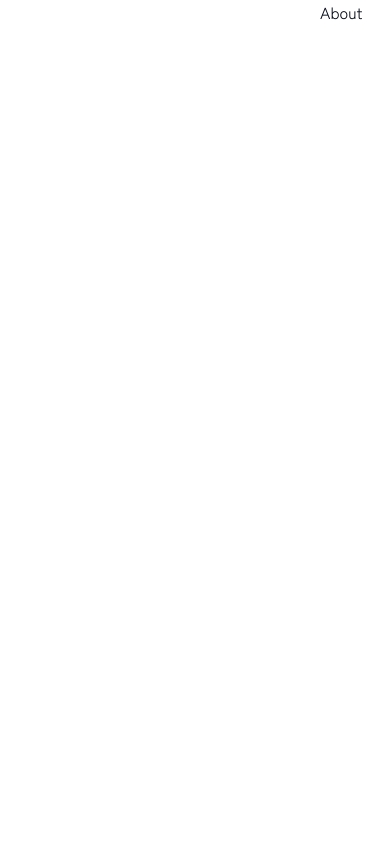
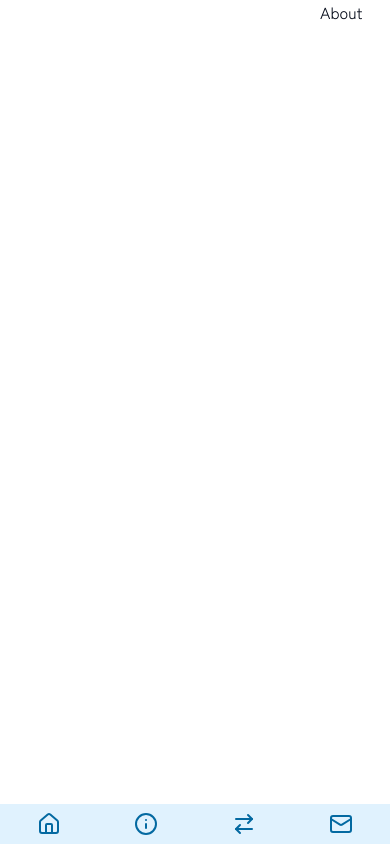
Before and after one commit to AkaneWang/my_blog, a Next.js app: page /about in a window 390 px wide. Built offline with nearby package versions, Linux system fonts and the light colour scheme.

Commit message:
add src/app/layout.tsx

```diff
--- a/src/app/layout.tsx
+++ b/src/app/layout.tsx
@@ -3,6 +3,7 @@ import { Zen_Kaku_Gothic_New } from "next/font/google";
 import "./globals.css";
 import { cn } from "@/lib/utils";
 import { SideNav } from "@/components/Sidenav";
+import { BottomNav } from "@/components/BottomNav";
 
 const gothic = Zen_Kaku_Gothic_New({
   subsets: ["latin"],
@@ -30,6 +31,7 @@ export default function RootLayout({
       >
         <SideNav />
         {children}
+        <BottomNav />
       </body>
     </html>
   );
--- /dev/null
+++ b/src/components/BottomNav.tsx
@@ -0,0 +1,78 @@
+import Link from "next/link";
+
+export const BottomNav = () => {
+  return (
+    <div
+      id="BottomNav"
+      className="fixed md:hidden bottom-0 bg-sky-100 w-full text-sky-700 text-lg flex justify-around py-2"
+    >
+      <Link href="/" className="hover:text-slate-950">
+        <svg
+          xmlns="http://www.w3.org/2000/svg"
+          width="24"
+          height="24"
+          viewBox="0 0 24 24"
+          fill="none"
+          stroke="currentColor"
+          stroke-width="2"
+          stroke-linecap="round"
+          stroke-linejoin="round"
+        >
+          <path d="M15 21v-8a1 1 0 0 0-1-1h-4a1 1 0 0 0-1 1v8" />
+          <path d="M3 10a2 2 0 0 1 .709-1.528l7-5.999a2 2 0 0 1 2.582 0l7 5.999A2 2 0 0 1 21 10v9a2 2 0 0 1-2 2H5a2 2 0 0 1-2-2z" />
+        </svg>
+      </Link>
+      <Link href="/about" className="hover:text-slate-950">
+        <svg
+          xmlns="http://www.w3.org/2000/svg"
+          width="24"
+          height="24"
+          viewBox="0 0 24 24"
+          fill="none"
+          stroke="currentColor"
+          stroke-width="2"
+          stroke-linecap="round"
+          stroke-linejoin="round"
+        >
+          <circle cx="12" cy="12" r="10" />
+          <path d="M12 16v-4" />
+          <path d="M12 8h.01" />
+        </svg>
+      </Link>
+      <Link href="/feed" className="hover:text-slate-950">
+        <svg
+          xmlns="http://www.w3.org/2000/svg"
+          width="24"
+          height="24"
+          viewBox="0 0 24 24"
+          fill="none"
+          stroke="currentColor"
+          stroke-width="2"
+          stroke-linecap="round"
+          stroke-linejoin="round"
+        >
+          <path d="m16 3 4 4-4 4" />
+          <path d="M20 7H4" />
+          <path d="m8 21-4-4 4-4" />
+          <path d="M4 17h16" />
+        </svg>
+      </Link>
+      <Link href="/contact" className="hover:text-slate-950">
+        <svg
+          xmlns="http://www.w3.org/2000/svg"
+          width="24"
+          height="24"
+          viewBox="0 0 24 24"
+          fill="none"
+          stroke="currentColor"
+          stroke-width="2"
+          stroke-linecap="round"
+          stroke-linejoin="round"
+        >
+          <rect width="20" height="16" x="2" y="4" rx="2" />
+          <path d="m22 7-8.97 5.7a1.94 1.94 0 0 1-2.06 0L2 7" />
+        </svg>
+      </Link>
+    </div>
+  );
+};
```
